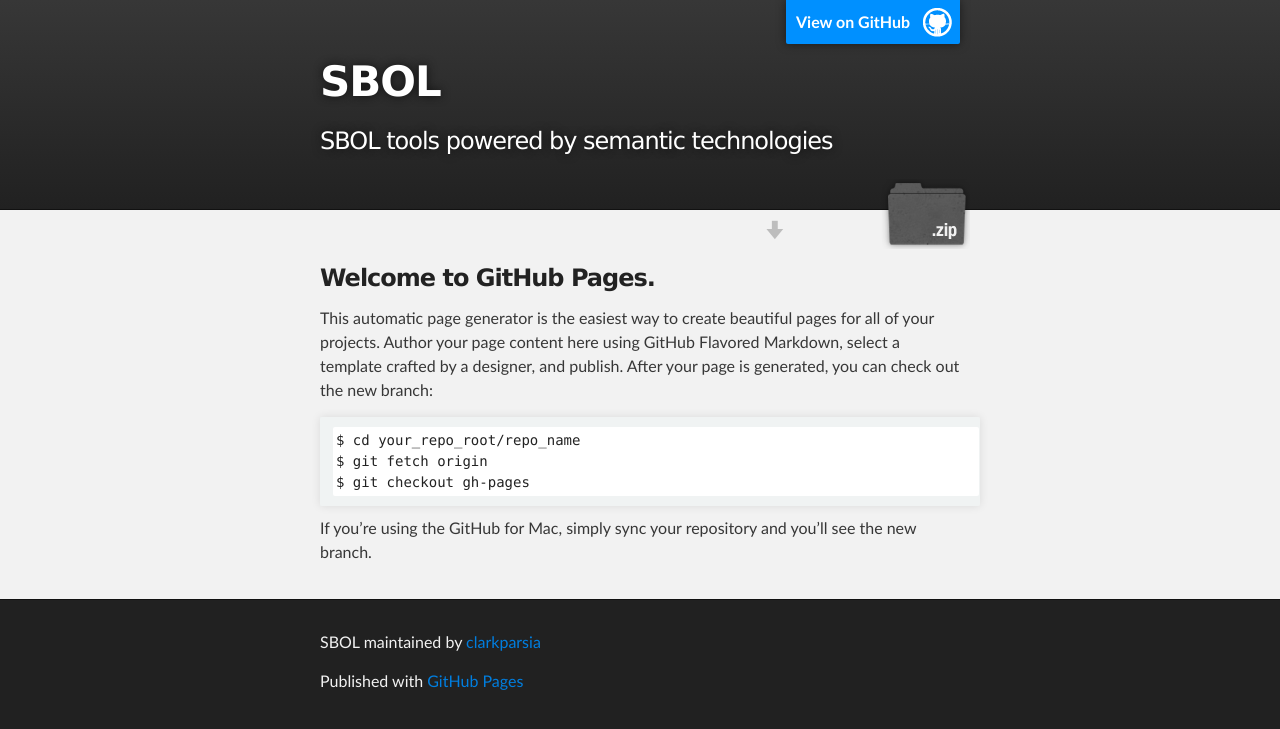
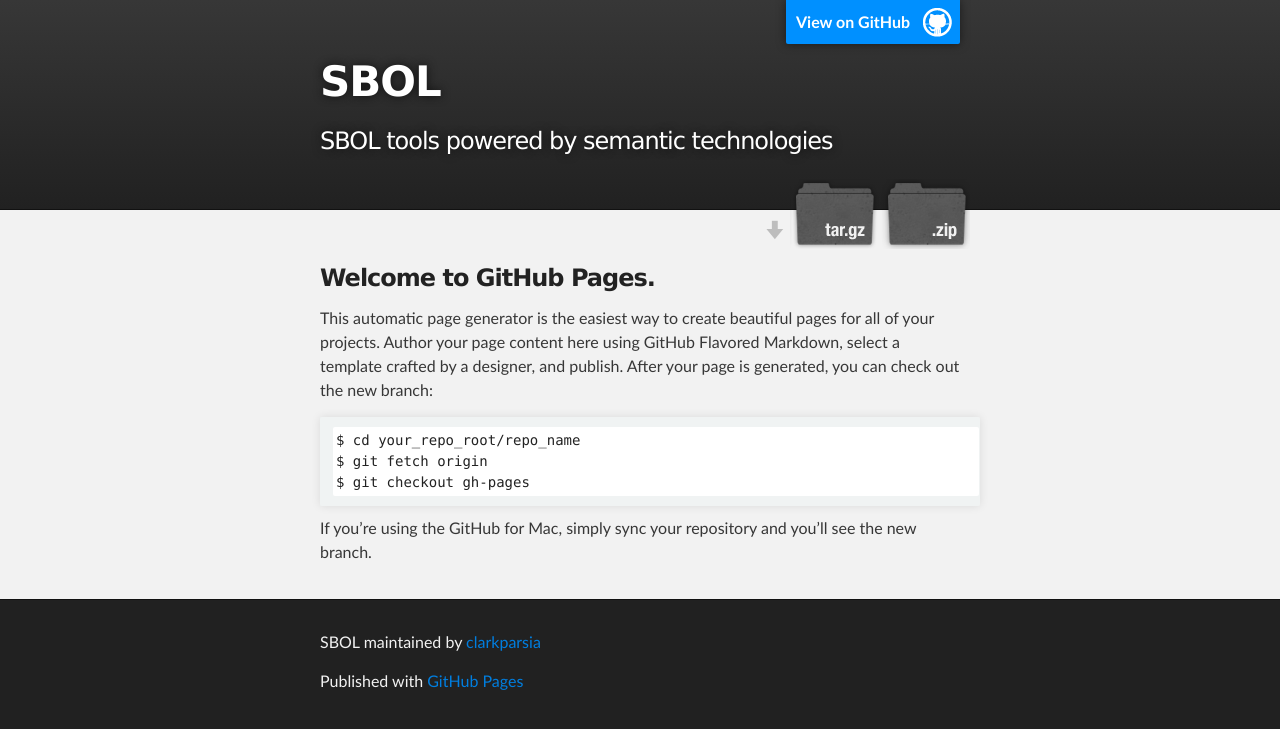
Before and after one commit to clarkparsia/sbol, a Jekyll site: the page built from index.md, in a window 1280 px wide. Shown: the top 729 px of the page. Built offline with Jekyll 4.4.1, drawn with Linux system fonts in a browser that asks for light colours; Markdown is read by kramdown in place of the engine named in the settings.

Commit message:
Bring back .tar.gz link

```diff
--- a/_layouts/index.html
+++ b/_layouts/index.html
@@ -23,6 +23,7 @@
 
             <section id="downloads">
               <a class="zip_download_link" href="https://github.com/clarkparsia/sbol/archive/master.zip">Download this project as a .zip file</a>
+              <a class="tar_download_link" href="https://github.com/clarkparsia/sbol/archive/master.tar.gz">Download this project as a tar.gz file</a>
             </section>
         </header>
     </div>
```
